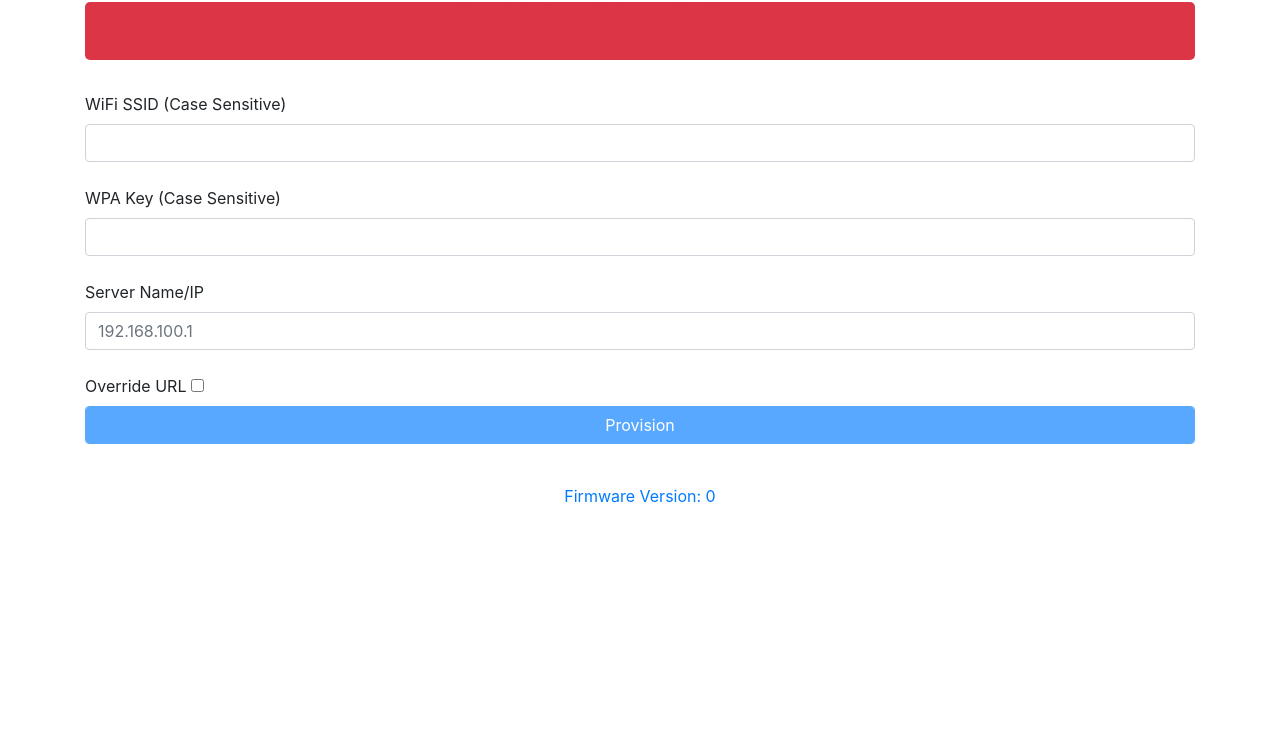
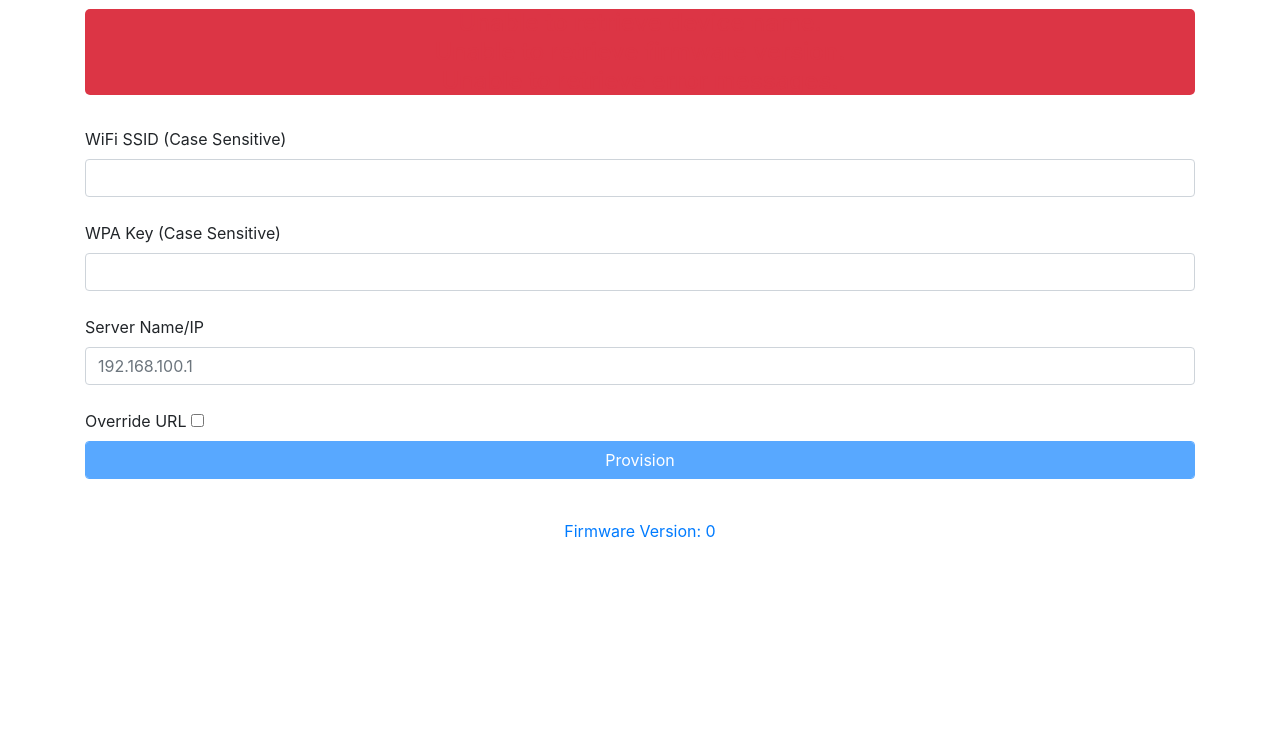
Before and after one commit to BrentIO/FireFly_Client, a plain HTML site: page data/index.html in a window 1280 px wide. Shown: the part 54-800 px from the top of the page. Drawn offline with nearby package versions, Linux system fonts and the light colour scheme; no server answers.

Commit message:
Added error messaging on retry

```diff
--- a/data/index.html
+++ b/data/index.html
@@ -61,6 +61,36 @@
                     }
 
                 });
+
+                //Get the error message from the client, if one exists
+                $.ajax({
+
+                    type: 'GET',
+                    url: "./api/errorMessage",
+
+                    success: function(data) {
+
+                        errorMessage = data['errorMessage'];
+
+                        if(errorMessage != ""){
+                            document.getElementById("errorMessage").style.display = 'block';
+                            document.getElementById("errorMessage").innerHTML = document.getElementById("errorMessage").innerHTML + errorMessage +"<br>";
+                        }
+
+                    },
+
+                    error: function(data){
+                        document.getElementById("submitButton").disabled = true;
+                        document.getElementById("errorMessage").style.display = 'block';
+                        document.getElementById("errorMessage").innerHTML = document.getElementById("errorMessage").innerHTML + "Unable to retrieve error messages.<br>";
+                        firmwareVersion = "0"
+                    },
+
+                    complete: function(){
+                        setFirmwareVersion();
+                    }
+
+                    });
             })
 
             function setDeviceName(){
@@ -116,7 +146,7 @@
         <div class="container">
             <h1 class="text-center">FireFly Switch</h1>
             <h4 class="text-center"><div id="deviceName"></div>
-            <div id="errorMessage" class="bg-danger text-center text-danger" style="display:none;border-radius: 5px;"></div></h4>
+            <div id="errorMessage" class="bg-danger text-center text-danger" style="display:none;border-radius: 5px;margin-top: 15px"></div></h4>
             <br>
         <div class="form-group">
             <form name="frmMain" action="./bootstrap" method="post">
```
